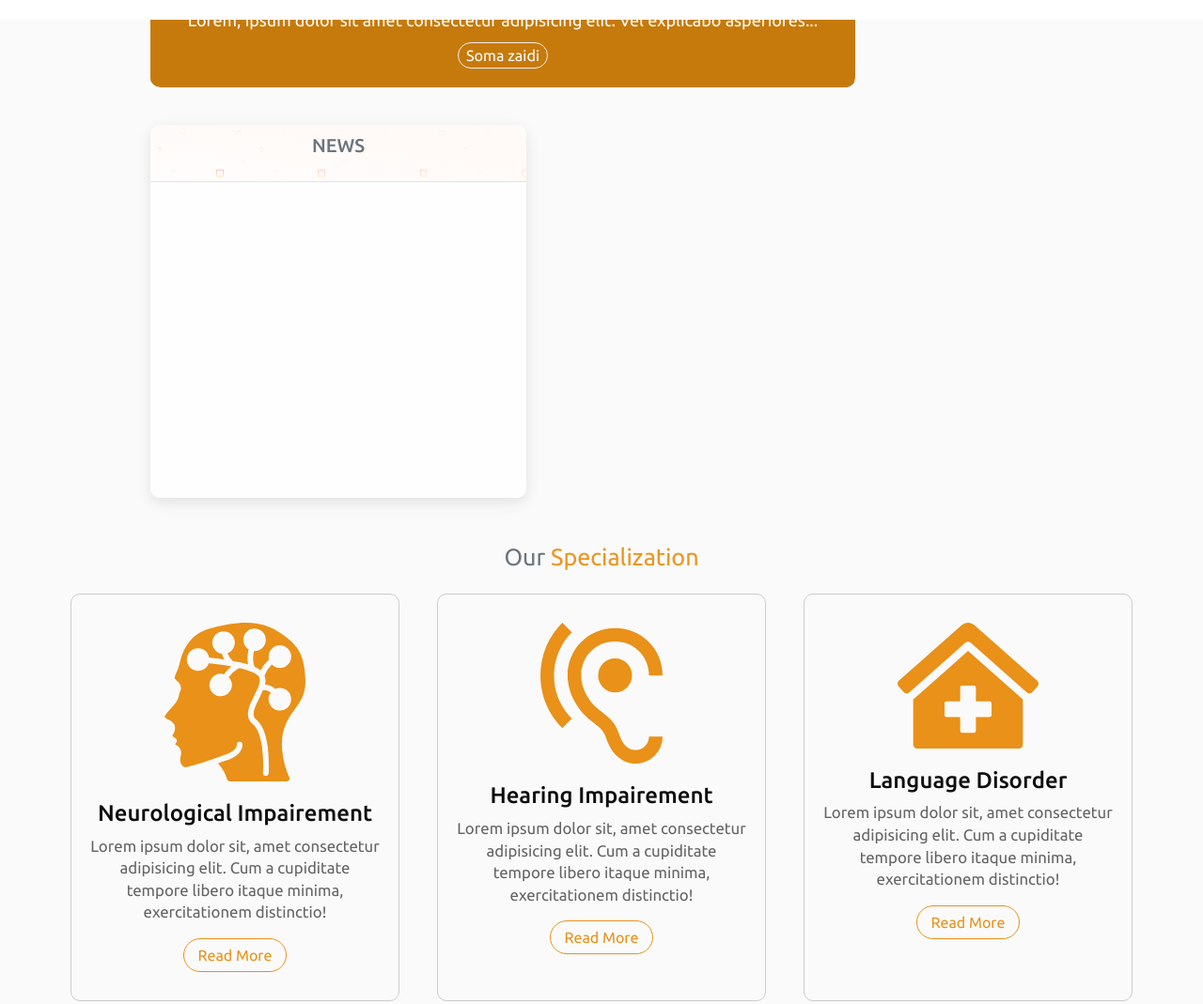
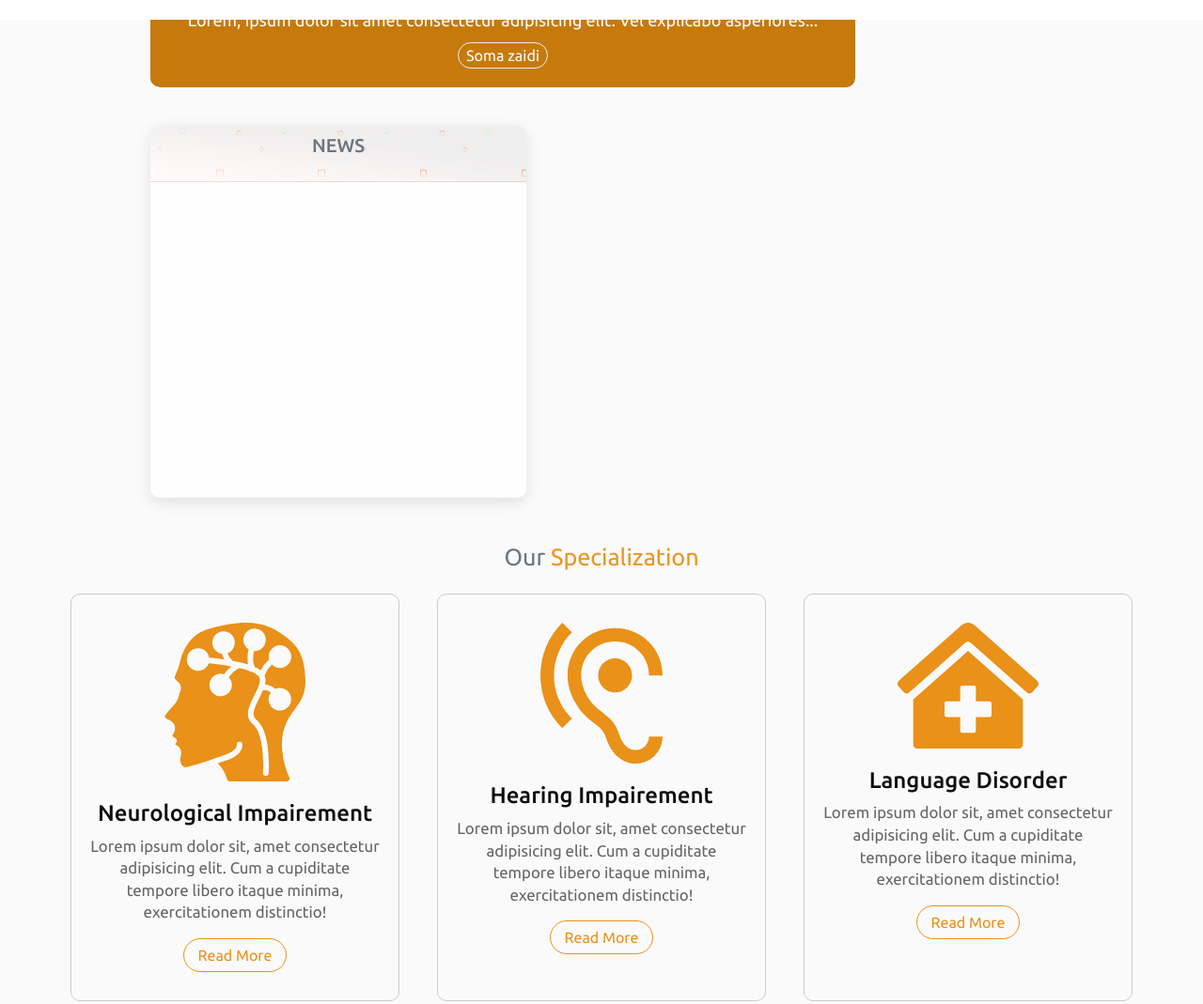
Before and after one commit to piusvictor/sb_website, a plain HTML site: page mobile/home.html in a window 1280 px wide. Shown: the part 1019-2088 px from the top of the page at 94% size. Drawn offline with nearby package versions, Linux system fonts and the light colour scheme.

Commit message:
optimize svg color

```diff
--- a/mobile/css/home.css
+++ b/mobile/css/home.css
@@ -41,7 +41,7 @@ body{
 
 .news-heading{
    border-radius: 10px 10px 0px 0px;
-    background: linear-gradient(8deg, rgba(255,249,249,0.4433123591233369) 4%, rgba(255, 249, 246, 0.827) 62%),url('../screenshots/svg-resources/Scattered-Forcefields.svg');
+    background: linear-gradient(8deg, rgba(255,249,249,0.8433123591233369) 9%, rgba(212, 209, 207, 0.356) 62%),url('../screenshots/svg-resources/Scattered-Forcefields.svg');
 /* background-position: (0%,90%); */
 }
 
```
